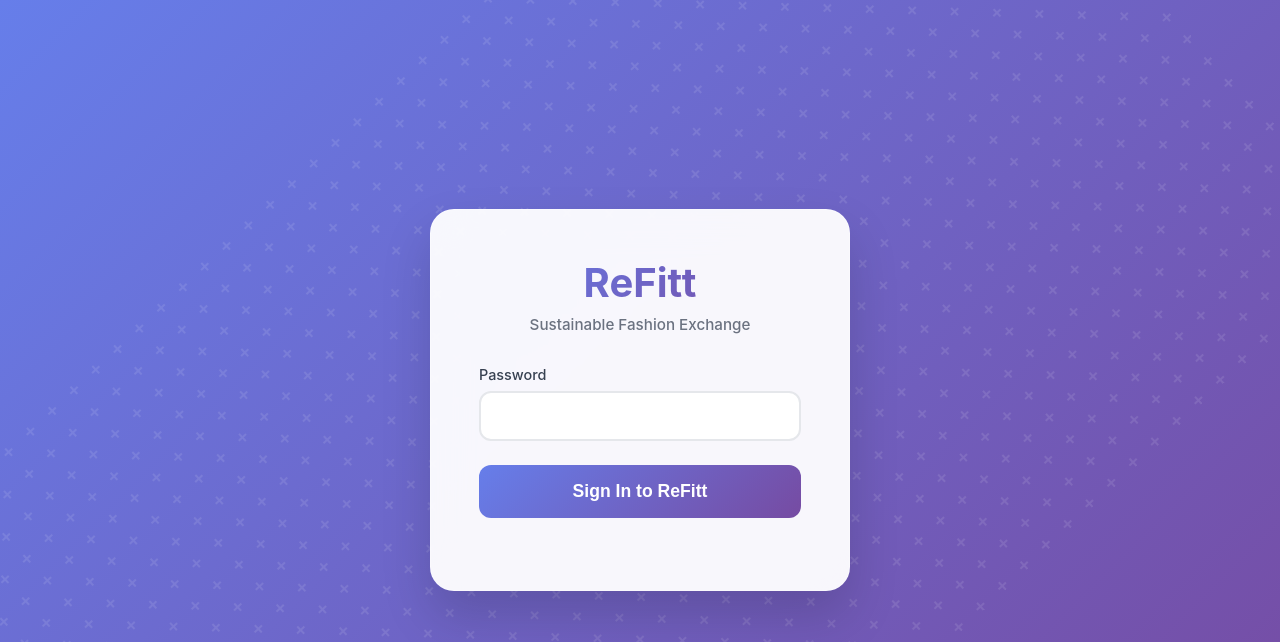
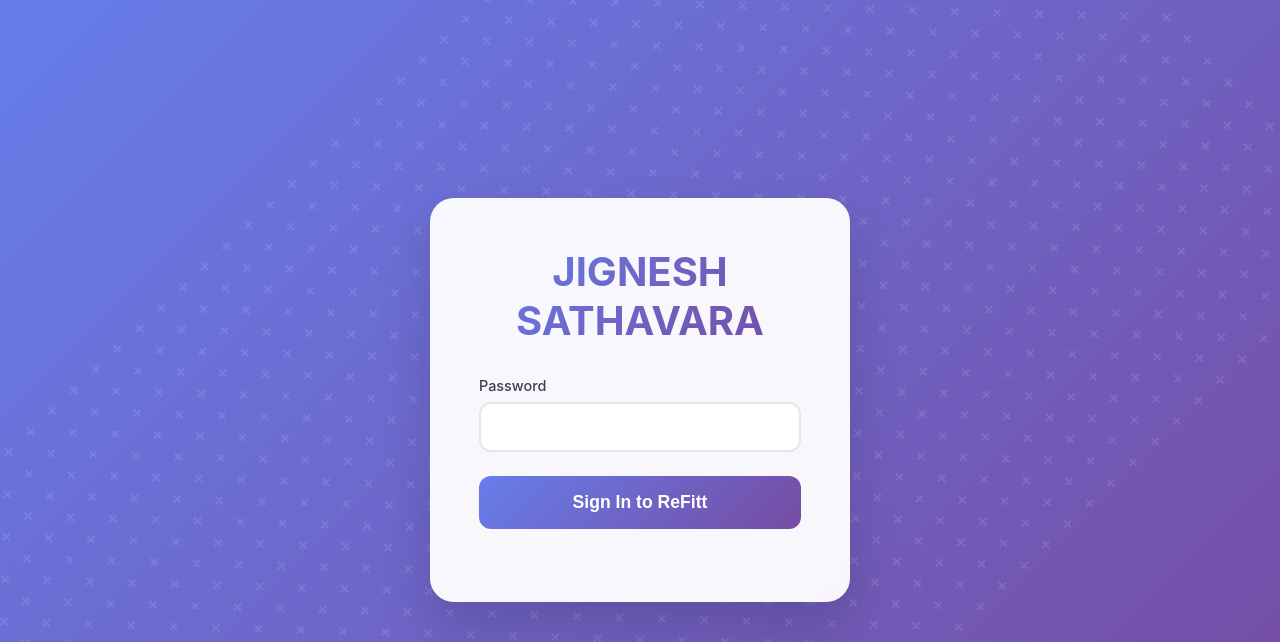
Before and after one commit to jigneshsathavara/Jignesh, a Flask app: page /password in a window 1280 px wide; the page is wider, and only the part inside the window is pictured. Shown: the top 642 px of that part. Run offline with Flask 3, Linux system fonts and the light colour scheme; some libraries are stand-ins or nearby versions.

Commit message:
tag line change from register page

```diff
--- a/templates/password.html
+++ b/templates/password.html
@@ -335,8 +335,7 @@
 
 
         <div class="logo">
-            <h1>ReFitt</h1>
-            <p>Sustainable Fashion Exchange</p>
+            <h1>JIGNESH SATHAVARA</h1>
         </div>
 
         <form action="/password" method="POST">
--- a/templates/register.html
+++ b/templates/register.html
@@ -337,7 +337,6 @@
 
         <div class="logo">
             <h1>JIGNESH SATHAVARA</h1>
-            <p>Sustainable Fashion Exchange</p>
         </div>
 
         <form action="/verify" method="POST">
--- a/templates/verify.html
+++ b/templates/verify.html
@@ -336,7 +336,6 @@
 
         <div class="logo">
             <h1>JIGNESH SATHAVARA</h1>
-            <p>Sustainable Fashion Exchange</p>
         </div>
 
         <form action="/password" method="POST">
```
